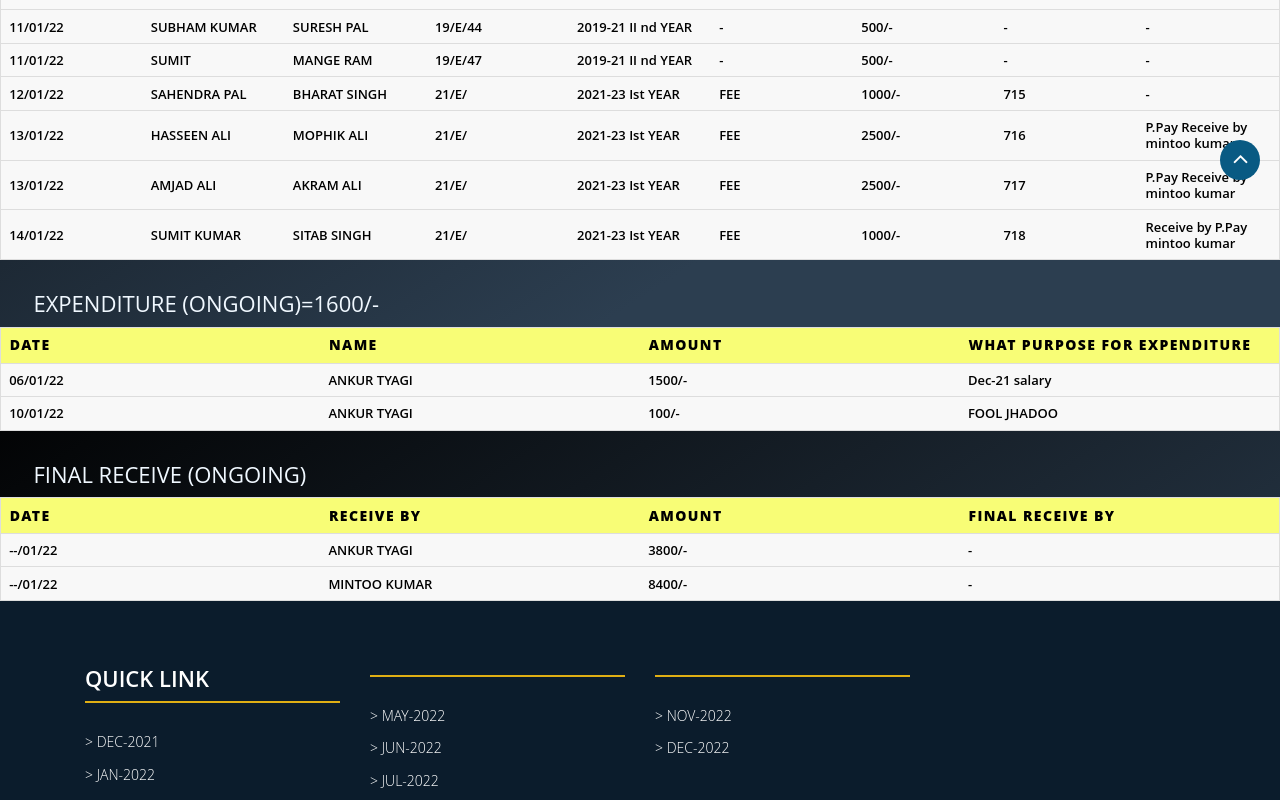
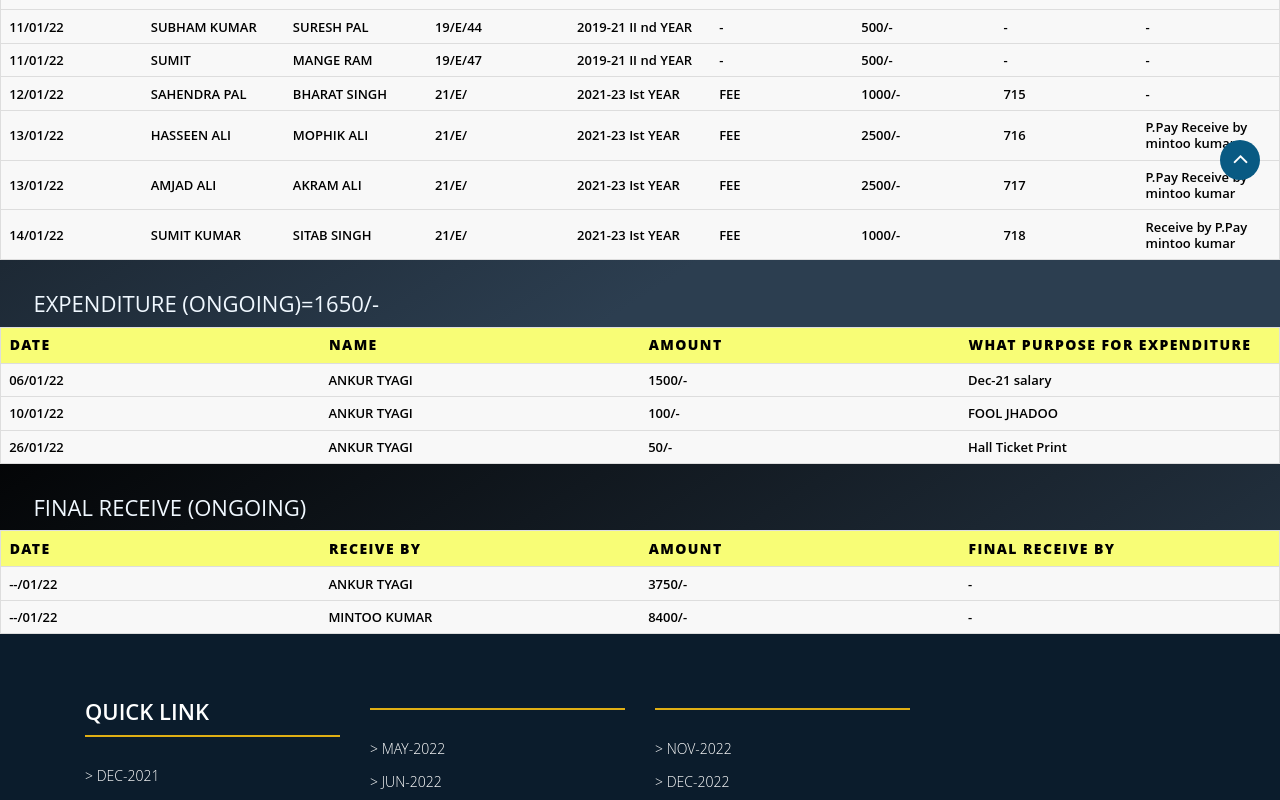
Before and after one commit to ankurtyagi7/FEE-STATUS.githhub.io, a plain HTML site: page January-2022.html in a window 1280 px wide. Shown: the part 610-1410 px from the top of the page. Drawn offline with Linux system fonts and the light colour scheme.

Commit message:
january-2022 update
my website

```diff
--- a/January-2022.html
+++ b/January-2022.html
@@ -478,7 +478,7 @@ body {
 
 
 
-    <div class= "gap"> <h2>&#8194 &#8194 EXPENDITURE (ONGOING)=1600/-  </h2>  </div>
+    <div class= "gap"> <h2>&#8194 &#8194 EXPENDITURE (ONGOING)=1650/-  </h2>  </div>
 
 
 	 <table>
@@ -514,7 +514,16 @@ body {
 
     </tr>
 
+      <tr>
+     <td data-label="DATE">26/01/22</td>
+      <td data-label="NAME">ANKUR TYAGI</td>
+      <td data-label="AMOUNT">50/-</td>
+      <td data-label="WHAT PURPOSE FOR Expenditure">Hall Ticket Print</td>
 
+
+
+
+    </tr>
 
   <!--  <tr>
       <td data-label="DATE">26/12/21</td>
@@ -600,7 +609,7 @@ body {
   <tr>
       <td data-label="DATE">--/01/22</td>
       <td data-label="RECEIVE BY"> ANKUR TYAGI</td>
-      <td data-label="AMOUNT">3800/-</td>
+      <td data-label="AMOUNT">3750/-</td>
       <td data-label=" FINAL RECEIVE BY">-</td>
 
 
```
